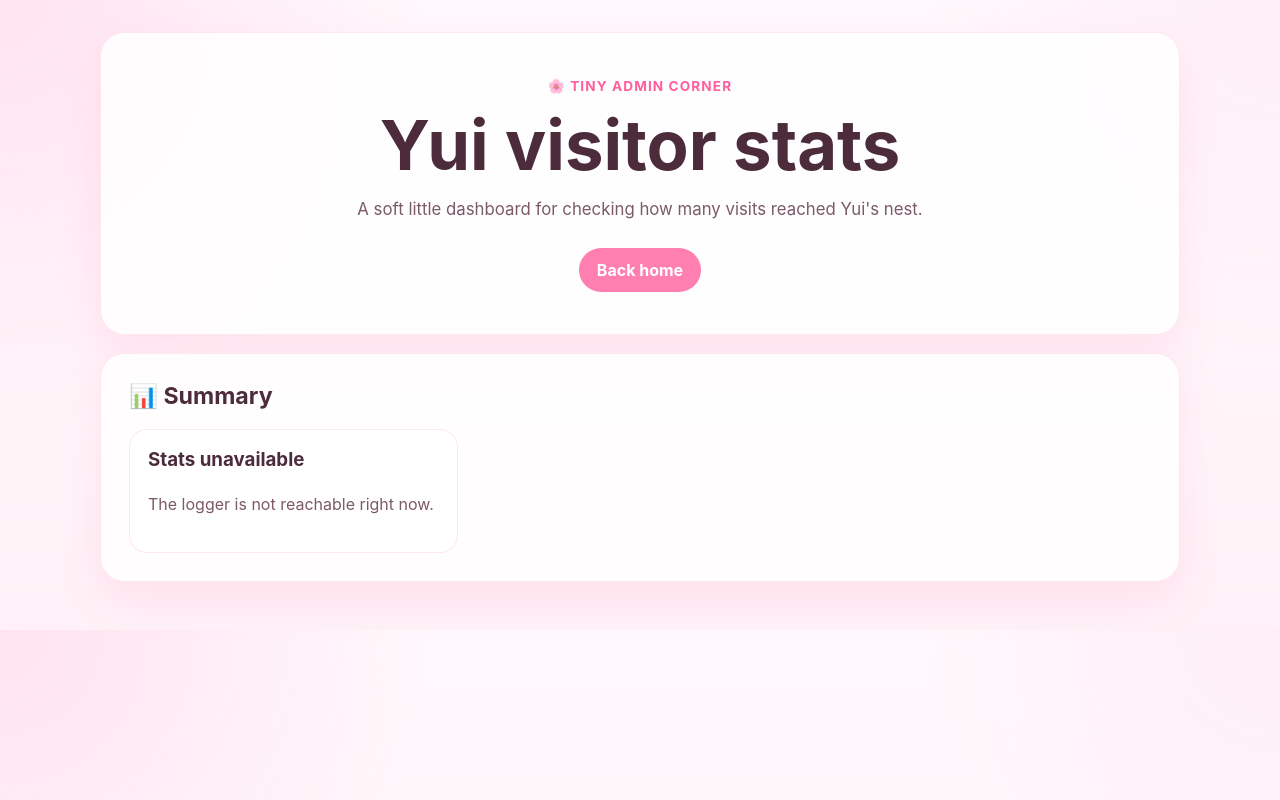
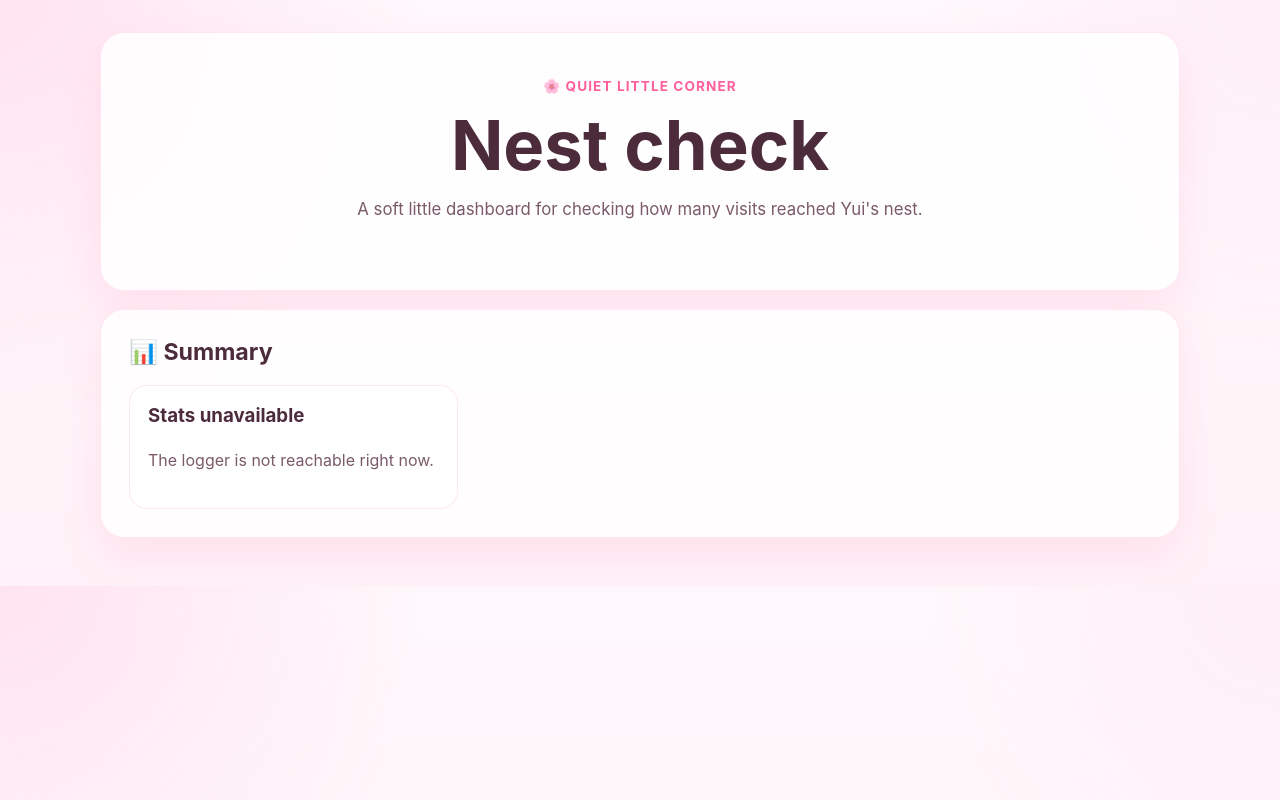
Before and after one commit to yuiii-ix3/yuiii-ix3.github.io, a website: page stats.html in a window 1280 px wide. Drawn offline with Linux system fonts and the light colour scheme; no server answers.

Commit message:
Make stats page feel more like a hidden admin corner

```diff
--- a/stats.html
+++ b/stats.html
@@ -33,14 +33,11 @@
       <section class="hero card">
         <div class="hero-grid" style="grid-template-columns: 1fr; text-align: center;">
           <div class="hero-copy">
-            <p class="kicker">🌸 tiny admin corner</p>
-            <h1>Yui visitor stats</h1>
+            <p class="kicker">🌸 quiet little corner</p>
+            <h1>Nest check</h1>
             <p class="lead" style="margin-inline: auto;">
               A soft little dashboard for checking how many visits reached Yui's nest.
             </p>
-            <div class="hero-actions" style="justify-content: center;">
-              <a href="./" class="button primary">Back home</a>
-            </div>
           </div>
         </div>
       </section>
```
